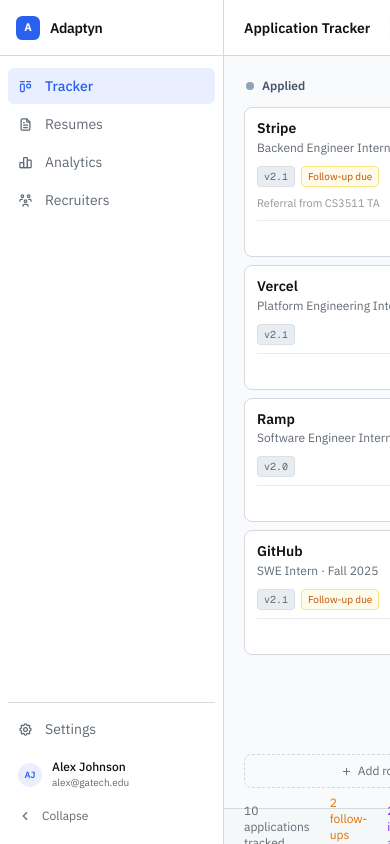
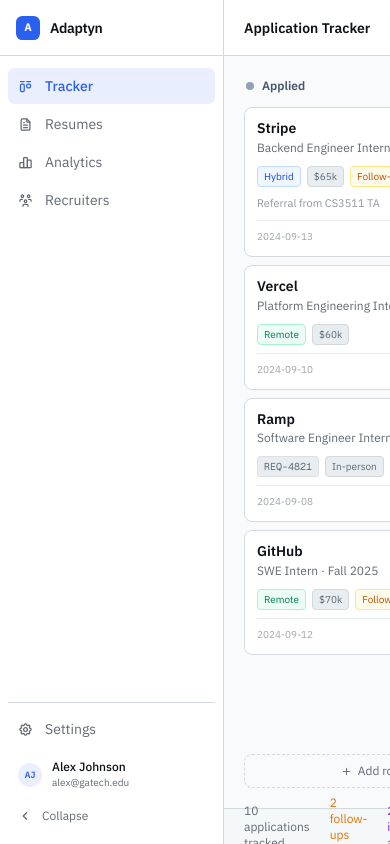
Before and after one commit to fawazriz/adaptyn, a Next.js app in the folder client/: page /dashboard in a window 390 px wide. Built offline with nearby package versions, Linux system fonts and the light colour scheme.

Commit message:
Added more fields when adding a new role

```diff
--- a/client/src/components/dashboard/ApplicationBoard.tsx
+++ b/client/src/components/dashboard/ApplicationBoard.tsx
@@ -13,9 +13,9 @@
   DialogTitle,
 } from "@/components/ui/dialog"
 import { ApplicationColumn, type ColumnConfig } from "./ApplicationColumn"
-import type { Application, ApplicationStatus } from "./types"
+import type { Application, ApplicationStatus, WorkType } from "./types"
 
-// ─── Config ───────────────────────────────────────────────────────────────────
+// ─── Column config ────────────────────────────────────────────────────────────
 
 const STATUS_ORDER: ApplicationStatus[] = [
   "applied",
@@ -58,111 +58,297 @@
   },
 ]
 
+// ─── Seed data ────────────────────────────────────────────────────────────────
+
 const SEED: Application[] = [
   {
     id: "1",
     company: "Stripe",
     role: "Backend Engineer Intern",
     status: "applied",
-    resumeVersion: "v2.1",
+    url: "https://stripe.com/jobs",
+    dateApplied: "2024-09-13",
     lastActivity: "2d ago",
     statusTag: "Follow-up due",
     note: "Referral from CS3511 TA",
+    workType: "hybrid",
+    salary: 65,
   },
   {
     id: "2",
     company: "Vercel",
     role: "Platform Engineering Intern",
     status: "applied",
-    resumeVersion: "v2.1",
+    url: "https://vercel.com/careers",
+    dateApplied: "2024-09-10",
     lastActivity: "5d ago",
+    workType: "remote",
+    salary: 60,
   },
   {
     id: "3",
     company: "Ramp",
     role: "Software Engineer Intern",
     status: "applied",
-    resumeVersion: "v2.0",
+    url: "https://ramp.com/careers",
+    dateApplied: "2024-09-08",
     lastActivity: "1w ago",
+    workType: "in-person",
+    referenceNumber: "REQ-4821",
   },
   {
     id: "4",
     company: "GitHub",
     role: "SWE Intern · Fall 2025",
     status: "applied",
-    resumeVersion: "v2.1",
+    url: "https://github.com/about/careers",
+    dateApplied: "2024-09-12",
     lastActivity: "3d ago",
     statusTag: "Follow-up due",
+    workType: "remote",
+    salary: 70,
   },
   {
     id: "5",
     company: "Linear",
     role: "Frontend Engineer",
     status: "screening",
-    resumeVersion: "v3.0",
+    url: "https://linear.app/careers",
+    dateApplied: "2024-09-05",
     lastActivity: "Yesterday",
     statusTag: "Phone call Thu 3pm",
+    workType: "remote",
+    salary: 95,
   },
   {
     id: "6",
     company: "Notion",
     role: "Full Stack Intern",
     status: "screening",
-    resumeVersion: "v3.0",
+    url: "https://notion.com/careers",
+    dateApplied: "2024-09-03",
     lastActivity: "2d ago",
     note: "Applied through campus recruiting",
+    workType: "hybrid",
   },
   {
     id: "7",
     company: "Anthropic",
     role: "AI Safety Engineer",
     status: "interview",
-    resumeVersion: "v3.2",
+    url: "https://anthropic.com/careers",
+    dateApplied: "2024-08-28",
     lastActivity: "Today",
     statusTag: "Technical · Mon 2pm",
     note: "Prep: systems design + ML fundamentals",
+    workType: "hybrid",
+    salary: 120,
+    referenceNumber: "ANT-2024-SWE",
   },
   {
     id: "8",
     company: "Scale AI",
     role: "Software Engineer",
     status: "interview",
-    resumeVersion: "v3.2",
+    url: "https://scale.com/careers",
+    dateApplied: "2024-08-30",
     lastActivity: "Today",
     statusTag: "HR screen done",
+    workType: "in-person",
+    salary: 110,
   },
   {
     id: "9",
     company: "Meta",
     role: "Software Engineer",
     status: "rejected",
-    resumeVersion: "v1.0",
+    url: "https://metacareers.com",
+    dateApplied: "2024-08-10",
     lastActivity: "3w ago",
+    workType: "hybrid",
   },
   {
     id: "10",
     company: "Google",
     role: "SWE L3 — New Grad",
     status: "rejected",
-    resumeVersion: "v2.0",
+    url: "https://careers.google.com",
+    dateApplied: "2024-08-05",
     lastActivity: "2w ago",
     note: "No feedback provided",
+    workType: "hybrid",
+    salary: 130,
   },
 ]
 
-// ─── Select styles (matches Input appearance) ─────────────────────────────────
+// ─── Form helpers ─────────────────────────────────────────────────────────────
 
 const selectCls =
   "flex h-9 w-full rounded-md border border-input bg-transparent px-3 py-1 text-sm shadow-sm transition-colors focus-visible:outline-none focus-visible:ring-1 focus-visible:ring-ring disabled:cursor-not-allowed disabled:opacity-50"
 
-// ─── Form helpers ─────────────────────────────────────────────────────────────
+function today() {
+  return new Date().toISOString().split("T")[0]
+}
 
 const EMPTY_FORM = {
   company: "",
+  referenceNumber: "",
   role: "",
+  workType: "" as WorkType | "",
+  salary: "",
+  url: "",
+  dateApplied: today(),
   status: "applied" as ApplicationStatus,
-  resumeVersion: "v3.2",
-  note: "",
+}
+
+type FormState = typeof EMPTY_FORM
+
+// ─── Reusable form fields ─────────────────────────────────────────────────────
+
+function ApplicationForm({
+  form,
+  onChange,
+}: {
+  form: FormState
+  onChange: (patch: Partial<FormState>) => void
+}) {
+  return (
+    <div className="space-y-4 py-1">
+      {/* Company + Reference # */}
+      <div className="grid grid-cols-[1fr_auto] gap-3 items-end">
+        <div className="space-y-1.5">
+          <Label htmlFor="f-company">
+            Company <span className="text-destructive">*</span>
+          </Label>
+          <Input
+            id="f-company"
+            placeholder="Stripe"
+            value={form.company}
+            onChange={(e) => onChange({ company: e.target.value })}
+            autoFocus
+          />
+        </div>
+        <div className="space-y-1.5 w-36">
+          <Label htmlFor="f-ref" className="text-muted-foreground">
+            Reference #
+          </Label>
+          <Input
+            id="f-ref"
+            placeholder="REQ-1234"
+            value={form.referenceNumber}
+            onChange={(e) => onChange({ referenceNumber: e.target.value })}
+          />
+        </div>
+      </div>
+
+      {/* Job title */}
+      <div className="space-y-1.5">
+        <Label htmlFor="f-role">
+          Job title <span className="text-destructive">*</span>
+        </Label>
+        <Input
+          id="f-role"
+          placeholder="Software Engineer Intern"
+          value={form.role}
+          onChange={(e) => onChange({ role: e.target.value })}
+        />
+      </div>
+
+      {/* Work type + Salary */}
+      <div className="grid grid-cols-2 gap-3">
+        <div className="space-y-1.5">
+          <Label htmlFor="f-worktype" className="text-muted-foreground">
+            Work type
+          </Label>
+          <select
+            id="f-worktype"
+            className={selectCls}
+            value={form.workType}
+            onChange={(e) => onChange({ workType: e.target.value as WorkType | "" })}
+          >
+            <option value="">Not specified</option>
+            <option value="in-person">In-person</option>
+            <option value="hybrid">Hybrid</option>
+            <option value="remote">Remote</option>
+          </select>
+        </div>
+        <div className="space-y-1.5">
+          <Label htmlFor="f-salary" className="text-muted-foreground">
+            Salary (k)
+          </Label>
+          <div className="relative">
+            <Input
+              id="f-salary"
+              type="number"
+              placeholder="95"
+              min={0}
+              value={form.salary}
+              onChange={(e) => onChange({ salary: e.target.value })}
+              className="pr-6"
+            />
+            <span className="absolute right-3 top-1/2 -translate-y-1/2 text-xs text-muted-foreground pointer-events-none">
+              k
+            </span>
+          </div>
+        </div>
+      </div>
+
+      {/* URL */}
+      <div className="space-y-1.5">
+        <Label htmlFor="f-url">
+          URL <span className="text-destructive">*</span>
+        </Label>
+        <Input
+          id="f-url"
+          type="url"
+          placeholder="https://company.com/jobs/..."
+          value={form.url}
+          onChange={(e) => onChange({ url: e.target.value })}
+        />
+      </div>
+
+      {/* Date applied + Status */}
+      <div className="grid grid-cols-2 gap-3">
+        <div className="space-y-1.5">
+          <Label htmlFor="f-date">
+            Date applied <span className="text-destructive">*</span>
+          </Label>
+          <Input
+            id="f-date"
+            type="date"
+            value={form.dateApplied}
+            onChange={(e) => onChange({ dateApplied: e.target.value })}
+          />
+        </div>
+        <div className="space-y-1.5">
+          <Label htmlFor="f-status">
+            Status <span className="text-destructive">*</span>
+          </Label>
+          <select
+            id="f-status"
+            className={selectCls}
+            value={form.status}
+            onChange={(e) => onChange({ status: e.target.value as ApplicationStatus })}
+          >
+            {STATUS_ORDER.map((s) => (
+              <option key={s} value={s}>
+                {s.charAt(0).toUpperCase() + s.slice(1)}
+              </option>
+            ))}
+          </select>
+        </div>
+      </div>
+    </div>
+  )
+}
+
+function isFormValid(form: FormState) {
+  return (
+    form.company.trim() !== "" &&
+    form.role.trim() !== "" &&
+    form.url.trim() !== "" &&
+    form.dateApplied !== ""
+  )
 }
 
 // ─── Component ───────────────────────────────────────────────────────────────
@@ -181,30 +367,31 @@
   onColumnAddClick,
 }: Props) {
   const [applications, setApplications] = useState<Application[]>(SEED)
-  const [addForm, setAddForm] = useState(EMPTY_FORM)
+  const [addForm, setAddForm] = useState<FormState>(EMPTY_FORM)
 
-  // Edit dialog state
   const [editOpen, setEditOpen] = useState(false)
   const [editingApp, setEditingApp] = useState<Application | null>(null)
-  const [editForm, setEditForm] = useState(EMPTY_FORM)
+  const [editForm, setEditForm] = useState<FormState>(EMPTY_FORM)
 
-  // Reset add form when dialog opens with (potentially new) default status
   useEffect(() => {
     if (addOpen) {
-      setAddForm({ ...EMPTY_FORM, status: addDefaultStatus })
+      setAddForm({ ...EMPTY_FORM, status: addDefaultStatus, dateApplied: today() })
     }
   }, [addOpen, addDefaultStatus])
 
   function handleAdd() {
-    if (!addForm.company.trim() || !addForm.role.trim()) return
+    if (!isFormValid(addForm)) return
     const next: Application = {
       id: Date.now().toString(),
       company: addForm.company.trim(),
+      referenceNumber: addForm.referenceNumber.trim() || undefined,
       role: addForm.role.trim(),
+      workType: (addForm.workType as WorkType) || undefined,
+      salary: addForm.salary ? Number(addForm.salary) : undefined,
+      url: addForm.url.trim(),
+      dateApplied: addForm.dateApplied,
       status: addForm.status,
-      resumeVersion: addForm.resumeVersion.trim() || "v3.2",
       lastActivity: "Just now",
-      note: addForm.note.trim() || undefined,
     }
     setApplications((prev) => [...prev, next])
     onAddOpenChange(false)
@@ -214,26 +401,32 @@
     setEditingApp(app)
     setEditForm({
       company: app.company,
+      referenceNumber: app.referenceNumber ?? "",
       role: app.role,
+      workType: app.workType ?? "",
+      salary: app.salary?.toString() ?? "",
+      url: app.url,
+      dateApplied: app.dateApplied,
       status: app.status,
-      resumeVersion: app.resumeVersion,
-      note: app.note ?? "",
     })
     setEditOpen(true)
   }
 
   function handleSaveEdit() {
-    if (!editingApp || !editForm.company.trim() || !editForm.role.trim()) return
+    if (!editingApp || !isFormValid(editForm)) return
     setApplications((prev) =>
       prev.map((a) =>
         a.id === editingApp.id
           ? {
               ...a,
               company: editForm.company.trim(),
+              referenceNumber: editForm.referenceNumber.trim() || undefined,
               role: editForm.role.trim(),
+              workType: (editForm.workType as WorkType) || undefined,
+              salary: editForm.salary ? Number(editForm.salary) : undefined,
+              url: editForm.url.trim(),
+              dateApplied: editForm.dateApplied,
               status: editForm.status,
-              resumeVersion: editForm.resumeVersion.trim() || a.resumeVersion,
-              note: editForm.note.trim() || undefined,
               lastActivity: "Just now",
             }
           : a
@@ -258,7 +451,6 @@
     setApplications((prev) => prev.filter((a) => a.id !== id))
   }
 
-  // Status bar counts
   const followUps = applications.filter((a) =>
     a.statusTag?.toLowerCase().includes("follow")
   ).length
@@ -301,87 +493,27 @@
         <span className="text-xs text-muted-foreground/50">Last synced: just now</span>
       </div>
 
-      {/* ── Add Application Dialog ── */}
+      {/* ── Add Dialog ── */}
       <Dialog open={addOpen} onOpenChange={onAddOpenChange}>
-        <DialogContent className="sm:max-w-md">
+        <DialogContent className="sm:max-w-lg">
           <DialogHeader>
             <DialogTitle>Add application</DialogTitle>
-            <DialogDescription>Track a new role in your job search.</DialogDescription>
+            <DialogDescription>
+              Track a new role.{" "}
+              <span className="text-destructive">*</span> Required.
+            </DialogDescription>
           </DialogHeader>
-
-          <div className="space-y-4 py-1">
-            <div className="space-y-1.5">
-              <Label htmlFor="add-company">Company</Label>
-              <Input
-                id="add-company"
-                placeholder="Stripe"
-                value={addForm.company}
-                onChange={(e) => setAddForm((f) => ({ ...f, company: e.target.value }))}
-                autoFocus
-              />
-            </div>
-
-            <div className="space-y-1.5">
-              <Label htmlFor="add-role">Role</Label>
-              <Input
-                id="add-role"
-                placeholder="Software Engineer Intern"
-                value={addForm.role}
-                onChange={(e) => setAddForm((f) => ({ ...f, role: e.target.value }))}
-              />
-            </div>
-
-            <div className="grid grid-cols-2 gap-3">
-              <div className="space-y-1.5">
-                <Label htmlFor="add-status">Status</Label>
-                <select
-                  id="add-status"
-                  className={selectCls}
-                  value={addForm.status}
-                  onChange={(e) =>
-                    setAddForm((f) => ({ ...f, status: e.target.value as ApplicationStatus }))
-                  }
-                >
-                  {STATUS_ORDER.map((s) => (
-                    <option key={s} value={s}>
-                      {s.charAt(0).toUpperCase() + s.slice(1)}
-                    </option>
-                  ))}
-                </select>
-              </div>
-
-              <div className="space-y-1.5">
-                <Label htmlFor="add-resume">Resume version</Label>
-                <Input
-                  id="add-resume"
-                  placeholder="v3.2"
-                  value={addForm.resumeVersion}
-                  onChange={(e) => setAddForm((f) => ({ ...f, resumeVersion: e.target.value }))}
-                />
-              </div>
-            </div>
-
-            <div className="space-y-1.5">
-              <Label htmlFor="add-note">
-                Note{" "}
-                <span className="text-muted-foreground font-normal">(optional)</span>
-              </Label>
-              <Input
-                id="add-note"
-                placeholder="Referral from…"
-                value={addForm.note}
-                onChange={(e) => setAddForm((f) => ({ ...f, note: e.target.value }))}
-              />
-            </div>
-          </div>
-
+          <ApplicationForm
+            form={addForm}
+            onChange={(patch) => setAddForm((f) => ({ ...f, ...patch }))}
+          />
           <DialogFooter>
             <Button variant="outline" onClick={() => onAddOpenChange(false)}>
               Cancel
             </Button>
             <Button
               onClick={handleAdd}
-              disabled={!addForm.company.trim() || !addForm.role.trim()}
+              disabled={!isFormValid(addForm)}
               className="bg-primary text-primary-foreground hover:bg-primary/90"
             >
               Add application
@@ -390,84 +522,27 @@
         </DialogContent>
       </Dialog>
 
-      {/* ── Edit Application Dialog ── */}
+      {/* ── Edit Dialog ── */}
       <Dialog open={editOpen} onOpenChange={setEditOpen}>
-        <DialogContent className="sm:max-w-md">
+        <DialogContent className="sm:max-w-lg">
           <DialogHeader>
             <DialogTitle>Edit application</DialogTitle>
-            <DialogDescription>Update the details for this role.</DialogDescription>
+            <DialogDescription>
+              Update the details for this role.{" "}
+              <span className="text-destructive">*</span> Required.
+            </DialogDescription>
           </DialogHeader>
-
-          <div className="space-y-4 py-1">
-            <div className="space-y-1.5">
-              <Label htmlFor="edit-company">Company</Label>
-              <Input
-                id="edit-company"
-                value={editForm.company}
-                onChange={(e) => setEditForm((f) => ({ ...f, company: e.target.value }))}
-                autoFocus
-              />
-            </div>
-
-            <div className="space-y-1.5">
-              <Label htmlFor="edit-role">Role</Label>
-              <Input
-                id="edit-role"
-                value={editForm.role}
-                onChange={(e) => setEditForm((f) => ({ ...f, role: e.target.value }))}
-              />
-            </div>
-
-            <div className="grid grid-cols-2 gap-3">
-              <div className="space-y-1.5">
-                <Label htmlFor="edit-status">Status</Label>
-                <select
-                  id="edit-status"
-                  className={selectCls}
-                  value={editForm.status}
-                  onChange={(e) =>
-                    setEditForm((f) => ({ ...f, status: e.target.value as ApplicationStatus }))
-                  }
-                >
-                  {STATUS_ORDER.map((s) => (
-                    <option key={s} value={s}>
-                      {s.charAt(0).toUpperCase() + s.slice(1)}
-                    </option>
-                  ))}
-                </select>
-              </div>
-
-              <div className="space-y-1.5">
-                <Label htmlFor="edit-resume">Resume version</Label>
-                <Input
-                  id="edit-resume"
-                  value={editForm.resumeVersion}
-                  onChange={(e) => setEditForm((f) => ({ ...f, resumeVersion: e.target.value }))}
-                />
-              </div>
-            </div>
-
-            <div className="space-y-1.5">
-              <Label htmlFor="edit-note">
-                Note{" "}
-                <span className="text-muted-foreground font-normal">(optional)</span>
-              </Label>
-              <Input
-                id="edit-note"
-                placeholder="Add a note…"
-                value={editForm.note}
-                onChange={(e) => setEditForm((f) => ({ ...f, note: e.target.value }))}
-              />
-            </div>
-          </div>
-
+          <ApplicationForm
+            form={editForm}
+            onChange={(patch) => setEditForm((f) => ({ ...f, ...patch }))}
+          />
           <DialogFooter>
             <Button variant="outline" onClick={() => setEditOpen(false)}>
               Cancel
             </Button>
             <Button
               onClick={handleSaveEdit}
-              disabled={!editForm.company.trim() || !editForm.role.trim()}
+              disabled={!isFormValid(editForm)}
               className="bg-primary text-primary-foreground hover:bg-primary/90"
             >
               Save changes
--- a/client/src/components/dashboard/ApplicationCard.tsx
+++ b/client/src/components/dashboard/ApplicationCard.tsx
@@ -110,18 +110,36 @@
       </div>
 
       {/* Tags row */}
+      {(app.workType || app.salary != null || app.statusTag || app.referenceNumber) && (
         <div className="flex flex-wrap items-center gap-1.5 mt-2.5">
+          {app.referenceNumber && (
             <span className="text-[10px] font-mono bg-muted text-muted-foreground px-1.5 py-0.5 rounded border border-border/60">
-          {app.resumeVersion}
+              {app.referenceNumber}
             </span>
+          )}
+          {app.workType && (
+            <span className={`text-[10px] px-1.5 py-0.5 rounded border ${
+              app.workType === "remote"
+                ? "bg-emerald-50 text-emerald-700 border-emerald-200 dark:bg-emerald-500/10 dark:text-emerald-400 dark:border-emerald-500/20"
+                : app.workType === "hybrid"
+                ? "bg-blue-50 text-blue-700 border-blue-200 dark:bg-blue-500/10 dark:text-blue-400 dark:border-blue-500/20"
+                : "bg-muted text-muted-foreground border-border"
+            }`}>
+              {app.workType === "in-person" ? "In-person" : app.workType.charAt(0).toUpperCase() + app.workType.slice(1)}
+            </span>
+          )}
+          {app.salary != null && (
+            <span className="text-[10px] px-1.5 py-0.5 rounded border bg-muted text-muted-foreground border-border">
+              ${app.salary}k
+            </span>
+          )}
           {app.statusTag && (
-          <span
-            className={`text-[10px] px-1.5 py-0.5 rounded border ${tagClasses(app.statusTag)}`}
-          >
+            <span className={`text-[10px] px-1.5 py-0.5 rounded border ${tagClasses(app.statusTag)}`}>
               {app.statusTag}
             </span>
           )}
         </div>
+      )}
 
       {/* Note */}
       {app.note && (
@@ -131,7 +149,8 @@
       )}
 
       {/* Footer */}
-      <div className="flex items-center justify-end mt-2 pt-2 border-t border-border/50">
+      <div className="flex items-center justify-between mt-2 pt-2 border-t border-border/50">
+        <span className="text-[10px] text-muted-foreground/60">{app.dateApplied}</span>
         <span className="text-[10px] text-muted-foreground/60">{app.lastActivity}</span>
       </div>
     </div>
```
Also changed, not shown: client/src/components/dashboard/types.ts (+7 -1 lines). Lines whose indentation alone changed are shown as unchanged.
